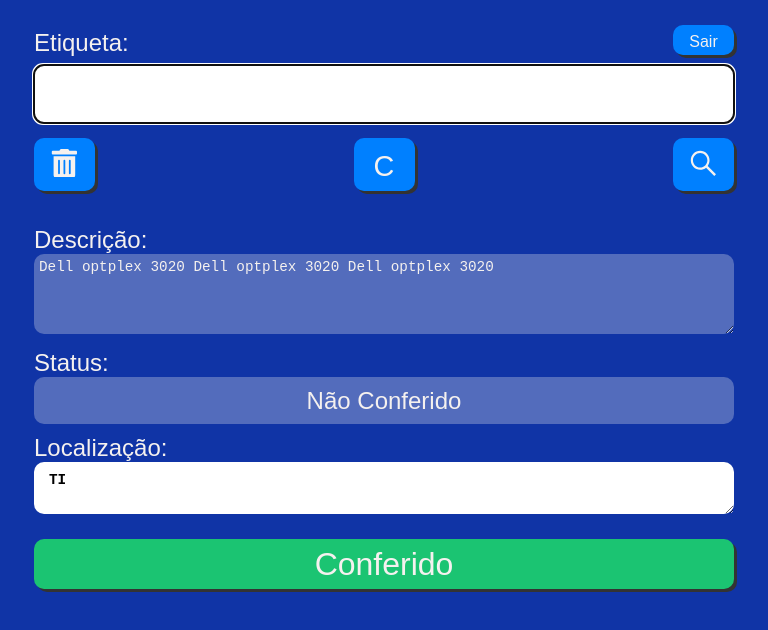
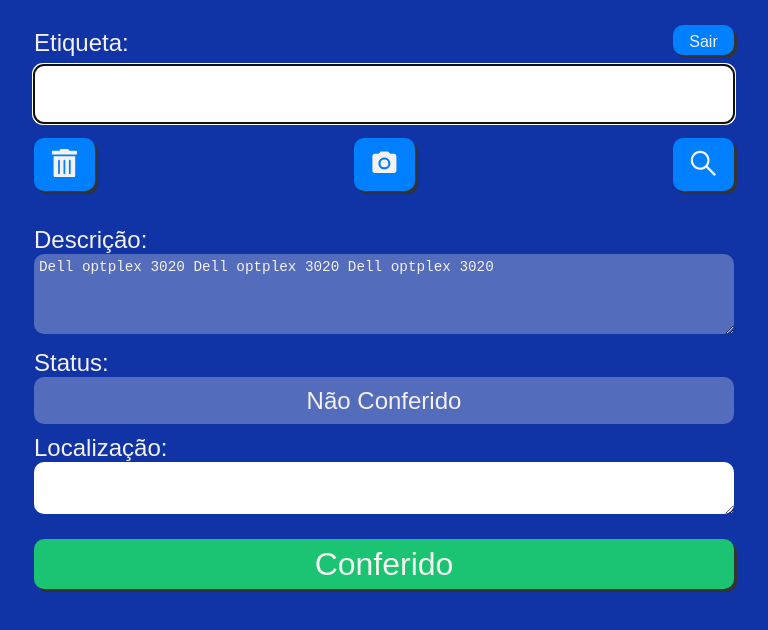
Before and after one commit to GustavoGuke/projeto-coletor, a React (Vite) app: page / in a window 1280 px wide. Shown: the top 630 px of the page, without its empty margins (256-1024 px from the left). Built offline with nearby package versions, Linux system fonts and the light colour scheme.

Commit message:
Icone de camera

```diff
--- a/src/components/Form/Form.jsx
+++ b/src/components/Form/Form.jsx
@@ -2,12 +2,14 @@
 import { useEffect } from 'react'
 import { useState } from 'react'
 import Quagga from 'quagga'
-import { FaSistrix, FaTrashAlt } from 'react-icons/fa'
+import {MdPhotoCamera} from 'react-icons/md'
+import { FaSistrix, FaTrashAlt, FaPhotoVideo } from 'react-icons/fa'
 import { Video, Label, Form, Input, Button, InputDescricao, InputStatus, InputLocal, ButtonSubmit, ButtonSair } from './style'
 
 let isCamera = false
 export default function FormComponet() {
     const [valueCode, setValueCode] = useState('')
+    const { register, handleSubmit, watch, formState: { errors }, reset, } = useForm()
 
 
     const onDetected = result => {
@@ -15,6 +17,7 @@
 
         let code = result.codeResult.code
         setValueCode(code)
+        isCamera = false
         alert(code)
     }
     function handleShowCamera(e) {
@@ -49,46 +52,15 @@
             );
         }
     }
-    // useEffect(() => {
-    //     if (navigator.mediaDevices && navigator.mediaDevices.getUserMedia) {
-    //         Quagga.init({
-    //             inputStream: {
-    //                 name: "Live",
-    //                 type: "LiveStream",
-    //                 target: document.querySelector("#etiqueta"),
-    //                 constraints: {
-    //                     facingMode: "environment",
-    //                 },
-    //             },
-    //             numOfWorkers: 1,
-    //             locate: true,
-    //             decoder: {
-    //                 readers: ["code_128_reader", "ean_reader"]
-    //             }
-    //         },
-    //             err => {
-    //                 if (err) {
-    //                     console.log(err)
-    //                      alert("erro ao abri a camera do dispositivo")
-    //                     return
-    //                 }
-    //                 Quagga.start()
-    //             },
-
-    //              Quagga.onDetected(onDetected)
-    //         );
-    //     }
-    // }, []);
-    const { register, handleSubmit, watch, formState: { errors }, reset, } = useForm()
-
     function userDate(data) {
         console.log(data)
     }
 
     function handleApagarCode(e) {
         e.preventDefault()
+        reset()
         isCamera = false
-        reset()
+        setValueCode('')
 
     }
 
@@ -118,7 +90,7 @@
 
                 <div className='label-header'>
                     <Button onClick={handleApagarCode}><FaTrashAlt /></Button>
-                    <Button onClick={handleShowCamera}>C</Button>
+                    <Button onClick={handleShowCamera}><MdPhotoCamera/></Button>
                     <Button><FaSistrix /> </Button>
                 </div>
 
@@ -133,7 +105,7 @@
 
                 <div className='input'>
                     <Label>Localização:</Label>
-                    <InputLocal value="TI" type='text' {...register('Localização')} rows="3" />
+                    <InputLocal type='text' {...register('Localização')} rows="3" />
                     <ButtonSubmit type='submit'>Conferido</ButtonSubmit>
                 </div>
             </Form>
```
